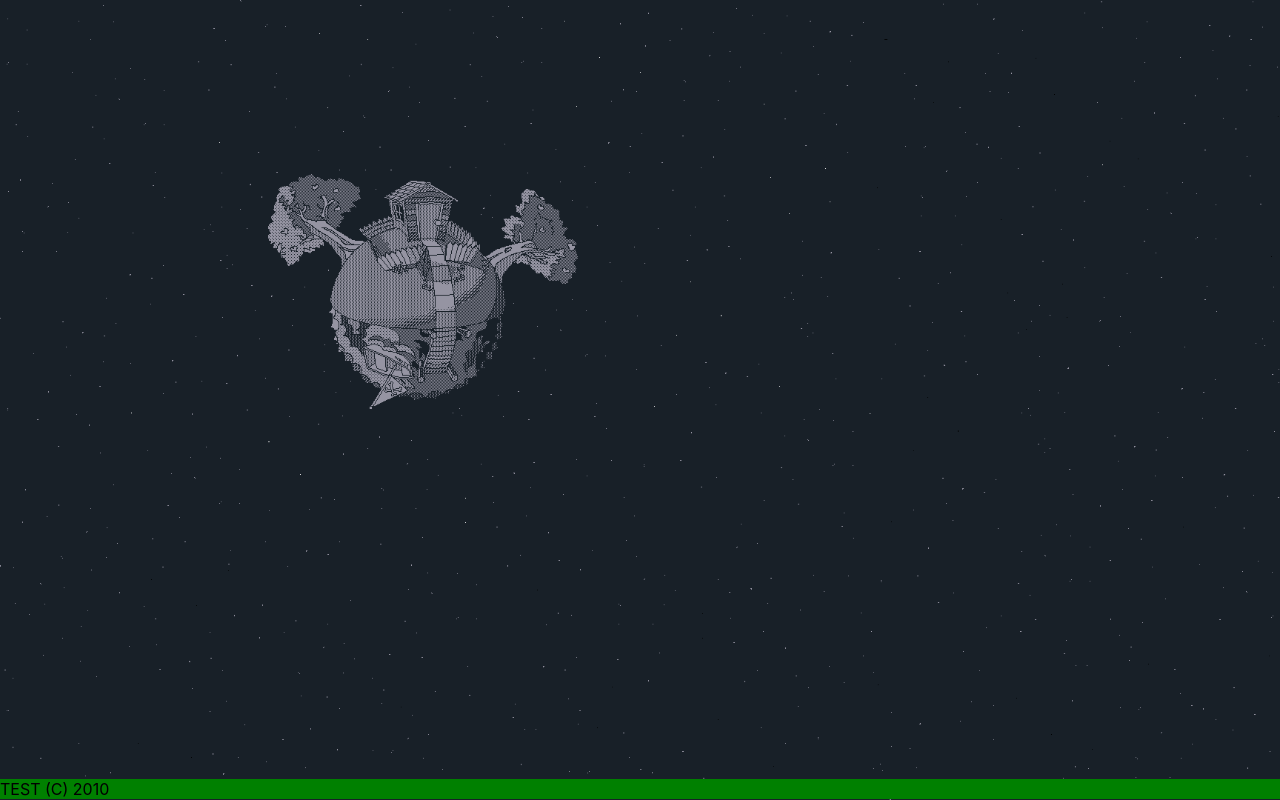
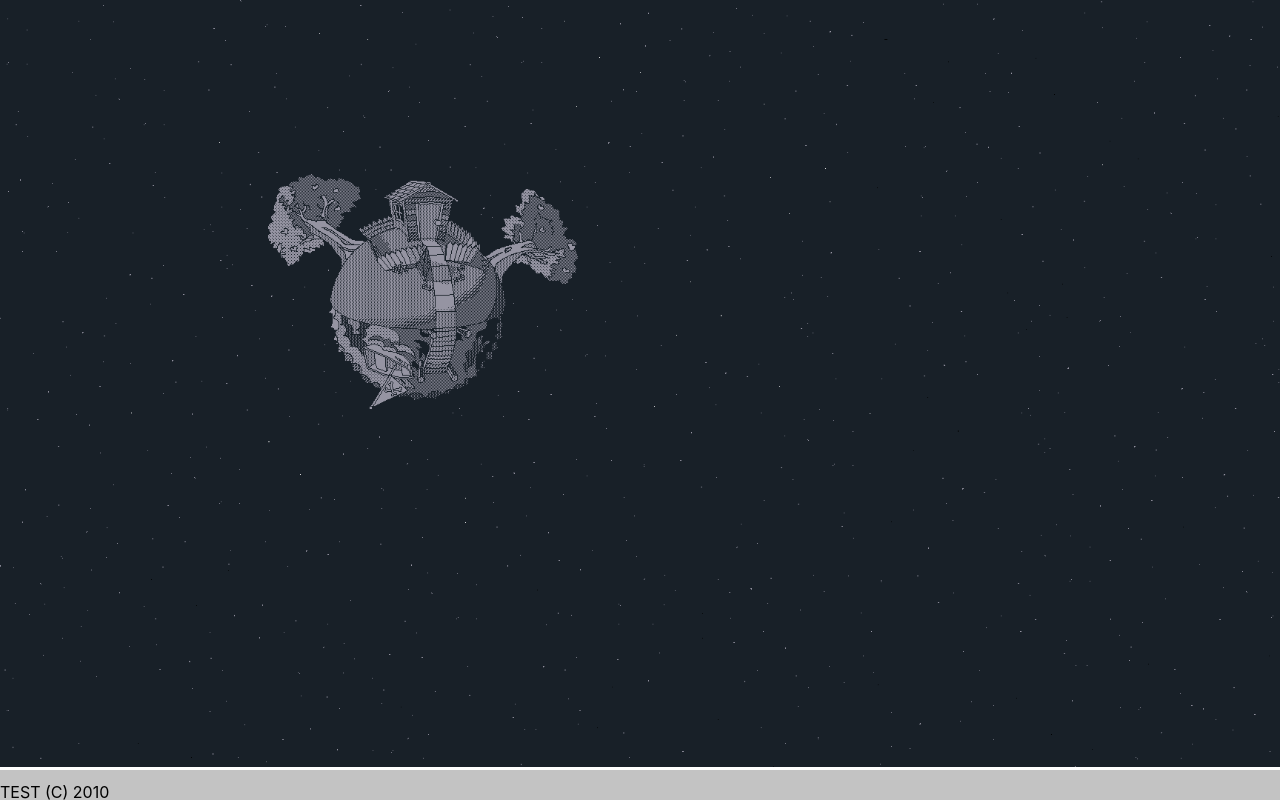
Before and after one commit to d-najd/portfolio, a React (Vite) app: page / in a window 1280 px wide. Built offline with nearby package versions, Linux system fonts and the light colour scheme.

Commit message:
defining themes, working on bottom bar style

```diff
--- a/src/features/bottom-panel/BottomPanel.module.scss
+++ b/src/features/bottom-panel/BottomPanel.module.scss
@@ -1,11 +1,25 @@
+@import "../../resources/theme";
+
 .container {
 	position: relative;
 	height: 100%;
 }
 
-.bottomDiv {
+.bottomBar {
 	position: absolute;
-	bottom: 1px;
+	bottom: 0.001px;
+	height: 2.2vh;
+	padding-top: 15px;
 	width: 100%;
-	background-color: green;
+	background-color: var(--primary-background);
+
+	&::before {
+		content: '';
+		position: absolute;
+		top: 0;
+		left: 0;
+		width: 100%;
+		height: 0.3vh;
+		background-color: var(--primary-border-elevated);
+	}
 }
--- a/src/features/bottom-panel/BottomPanel.tsx
+++ b/src/features/bottom-panel/BottomPanel.tsx
@@ -4,7 +4,7 @@ export const BottomPanel = () => {
 	return (
 		<>
 			<div className={styles.container}>
-				<div className={styles.bottomDiv}>
+				<div className={styles.bottomBar}>
 					TEST (C) 2010
 				</div>
 			</div>
--- a/src/features/window-manager/windowManagerSlice.ts
+++ b/src/features/window-manager/windowManagerSlice.ts
@@ -4,6 +4,7 @@ import type { defaultSliceStates } from "../../utils/sliceUtil"
 
 export interface WindowManager {
 	windows: Window[]
+	// May contain stuff like action window and stuff that's why its separated
 }
 
 /**
--- a/src/main.tsx
+++ b/src/main.tsx
@@ -9,6 +9,8 @@ const container = document.getElementById("root")
 
 if (container) {
 	const root = createRoot(container)
+
+	document.body.setAttribute("theme", "white")
 
 	root.render(
 		<React.StrictMode>
--- /dev/null
+++ b/src/resources/theme.scss
@@ -0,0 +1,15 @@
+[theme="white"] {
+	--primary-background: #C3C3C3;
+	--primary-text: #FFFF;
+	--primary-border-elevated: white;
+	--primary-border-depressed: black;
+}
+
+/*
+[theme="black"] {
+	--primary-background: #C3C3C3;
+	--primary-text: #FFFF;
+	--primary-border-elevated: white;
+	--primary-border-depressed: black;
+}
+ */
```
